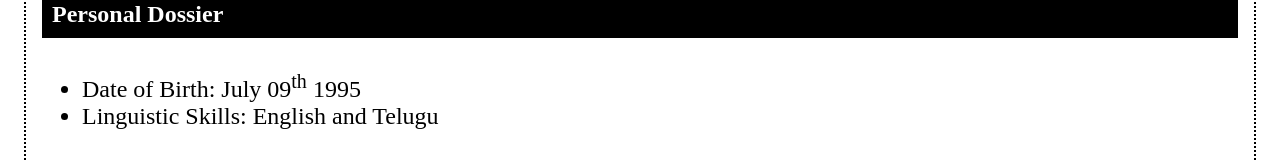
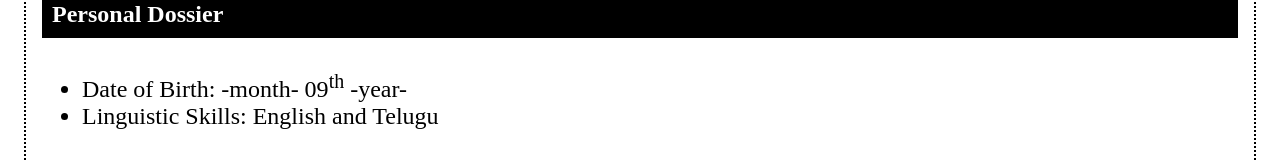
Before and after one commit to burleshivakumar/burlesivakumar-resume-with-html, a plain HTML site: page index.html in a window 1280 px wide. Shown: the part 1735-1895 px from the top of the page. Drawn offline with Linux system fonts and the light colour scheme.

Commit message:
Update index.html

```diff
--- a/index.html
+++ b/index.html
@@ -127,7 +127,7 @@
       <div class="objective">
         <h4 class="subTitle">Personal Dossier</h4>
         <ul>
-          <li>Date of Birth: July 09<sup>th</sup> 1995</li>
+          <li>Date of Birth: -month- 09<sup>th</sup> -year-</li>
           <li>Linguistic Skills: English and Telugu</li>
         </ul>
       </div>
```
